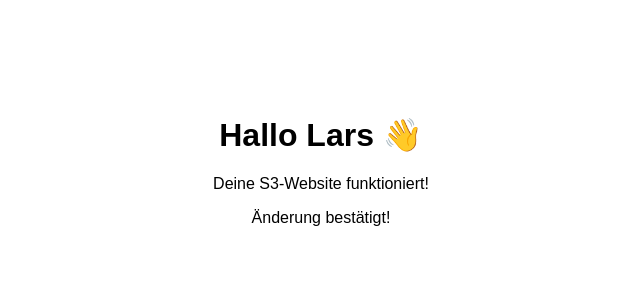
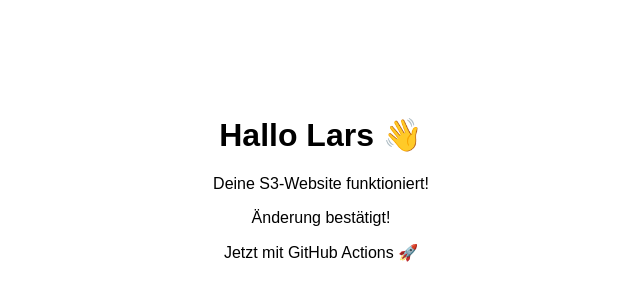
Before and after one commit to LordofCoding06/devops-iac-lars, a website: page site/index.html in a window 1280 px wide. Shown: the part 76-376 px from the top of the page, without its empty margins (319-959 px from the left). Drawn offline with Linux system fonts and the light colour scheme.

Commit message:
Test GitHub Actions deployment

```diff
--- a/site/index.html
+++ b/site/index.html
@@ -8,5 +8,6 @@
     <h1>Hallo Lars 👋</h1>
     <p>Deine S3-Website funktioniert!</p>
     <p>Änderung bestätigt!</p>
+    <p>Jetzt mit GitHub Actions 🚀</p>
   </body>
 </html>
```
